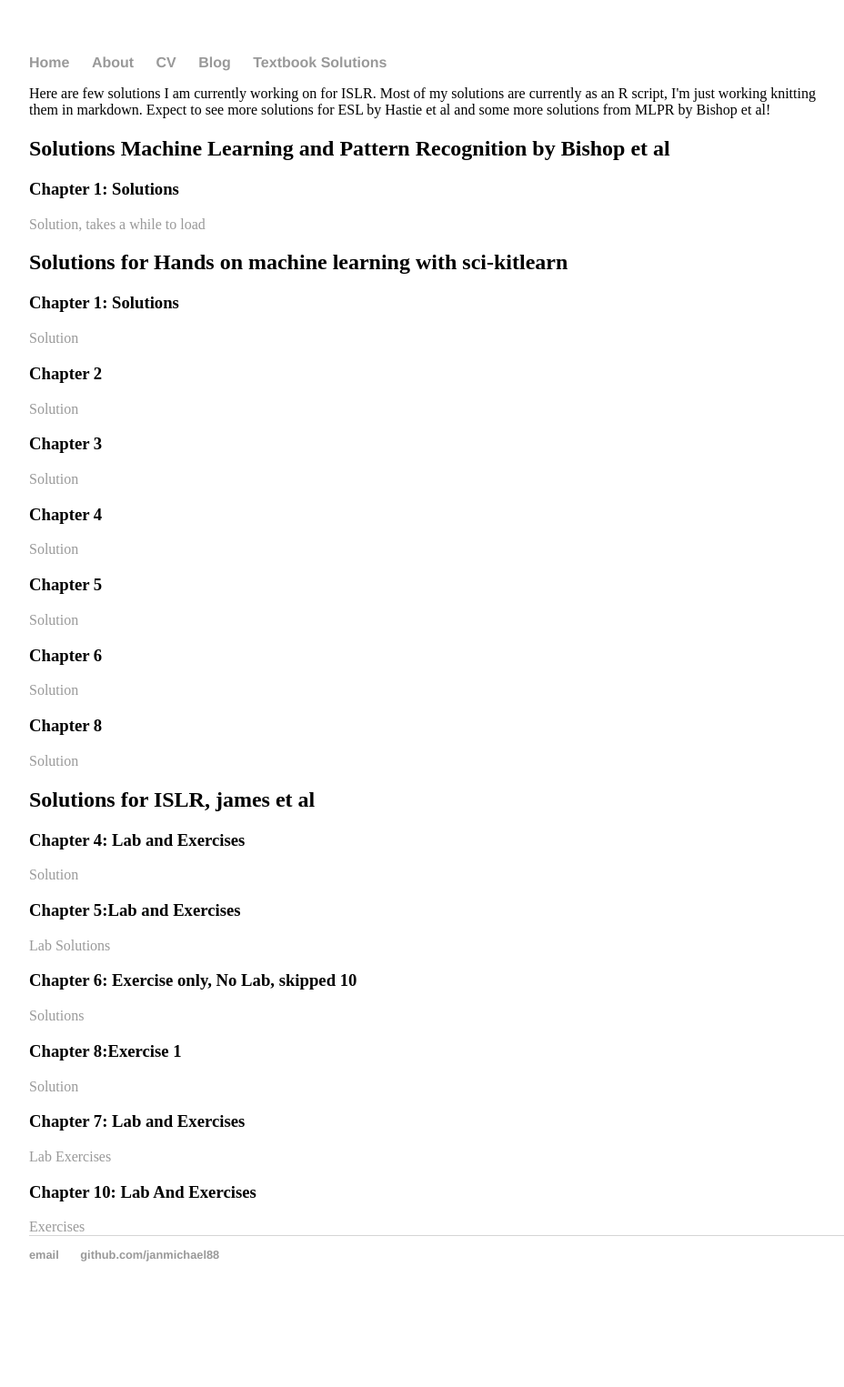
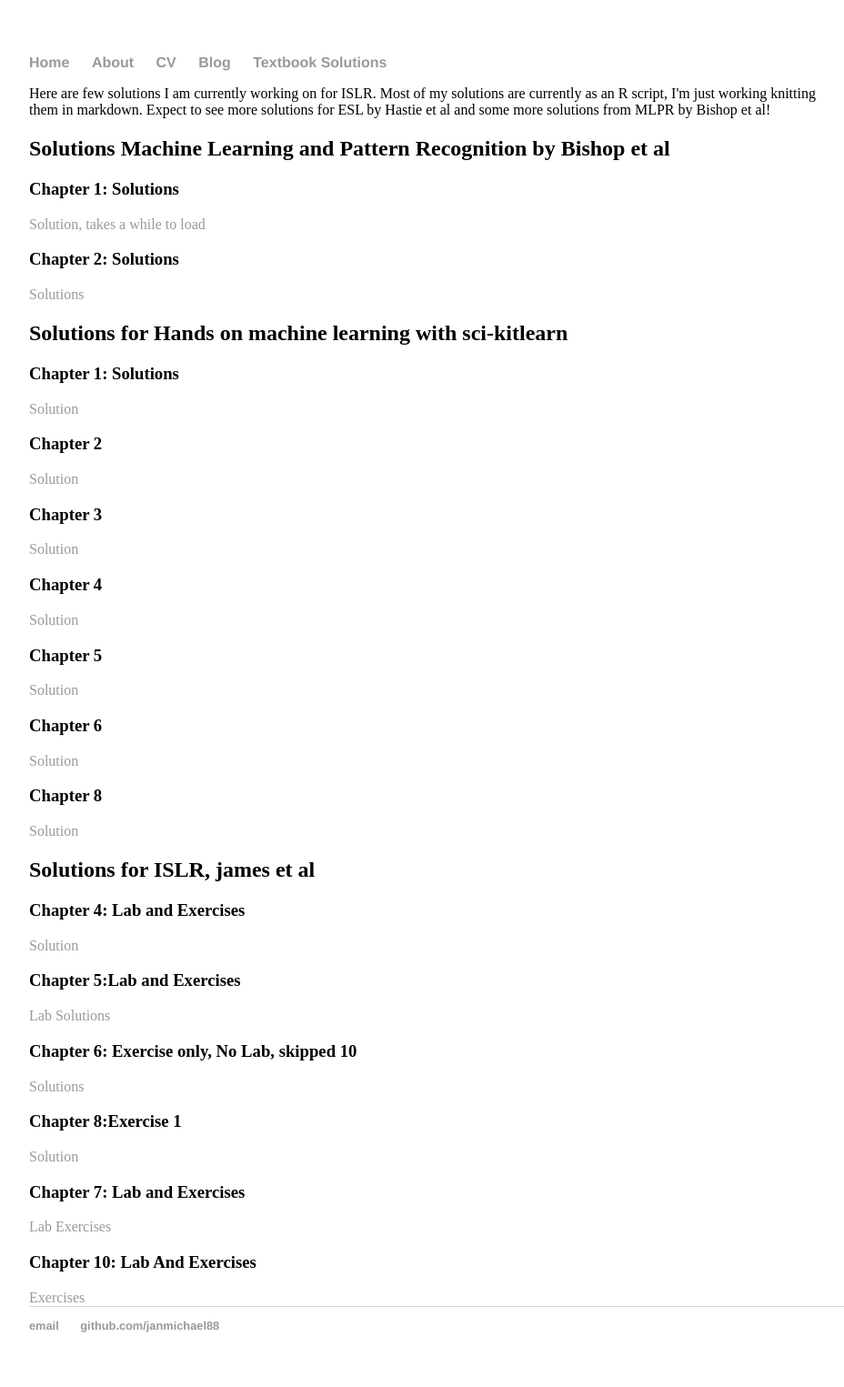
Before and after one commit to janmichael88/janmichael88.github.io, a Jekyll site: the page built from Textbook Solutions/index.html, in a window 1280 px wide. Shown: the whole page at 91% size, without its empty margins (160-1088 px from the left). Built offline with Jekyll 4.4.1, drawn with Linux system fonts in a browser that asks for light colours; before the commit the page ends 1447 px from its top, so only the background shows below that.

Commit message:
Update index.html

```diff
--- a/Textbook Solutions/index.html
+++ b/Textbook Solutions/index.html
@@ -9,6 +9,9 @@
 
 <h3> Chapter 1: Solutions</h3>
 <a href="https://github.com/janmichael88/MLPR_Bishop/blob/master/Chapter_1_solutions.ipynb">Solution, takes a while to load</a>
+
+<h3> Chapter 2: Solutions</h3>
+<a href="https://github.com/janmichael88/MLPR_Bishop/blob/master/Chapter_2_solns.pdf">Solutions</a>
 
 <h2> Solutions for Hands on machine learning with sci-kitlearn</h2>
 <h3> Chapter 1: Solutions</h3>
```
